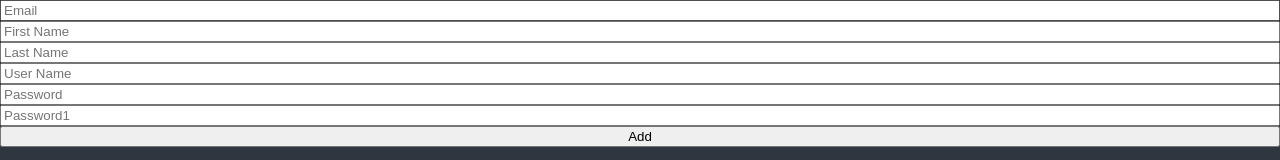
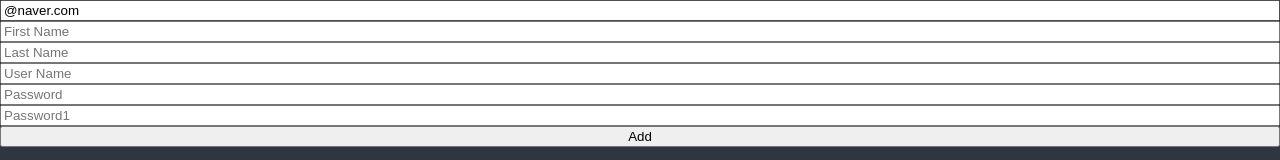
Before and after one commit to dh365x/class-react, a React (Create React App) app: page / in a window 1280 px wide. Shown: the top 160 px of the page. Built offline with nearby package versions, Linux system fonts and the light colour scheme.

Commit message:
StateMGMT, Form Errors

```diff
--- a/src/ToDoList.tsx
+++ b/src/ToDoList.tsx
@@ -1,11 +1,23 @@
 import { useForm } from "react-hook-form";
 
+interface IForm {
+	email: string;
+	firstName: string;
+	lastName: string;
+	username: string;
+	password: string;
+	password1: string;
+}
+
 function ToDoList() {
-	const { register, handleSubmit, formState } = useForm();
+	const {
+		register,
+		handleSubmit,
+		formState: { errors },
+	} = useForm<IForm>({ defaultValues: { email: "@naver.com" } });
 	const onValid = (data: any) => {
 		console.log("data:", data);
 	};
-	console.log("error:", formState.errors);
 
 	return (
 		<div>
@@ -13,23 +25,37 @@
 				style={{ display: "flex", flexDirection: "column" }}
 				onSubmit={handleSubmit(onValid)}
 			>
-				<input {...register("email", { required: true })} placeholder="Email" />
 				<input
-					{...register("firstName", { required: true })}
+					{...register("email", {
+						required: "Email is required",
+						pattern: {
+							value: /^[A-Za-z0-9._%+-]+@naver.com$/,
+							message: "Only naver.com emails allowed",
+						},
+					})}
+					placeholder="Email"
+				/>
+				<span>{errors.email?.message}</span>
+				<input
+					{...register("firstName", { required: "write here" })}
 					placeholder="First Name"
 				/>
+				<span>{errors.firstName?.message}</span>
 				<input
-					{...register("lastName", { required: true })}
+					{...register("lastName", { required: "write here" })}
 					placeholder="Last Name"
 				/>
+				<span>{errors.lastName?.message}</span>
 				<input
-					{...register("userName", { required: true, minLength: 2 })}
+					{...register("username", { required: "write here", minLength: 2 })}
 					placeholder="User Name"
 				/>
+				<span>{errors.username?.message}</span>
 				<input
-					{...register("password", { required: true, minLength: 5 })}
+					{...register("password", { required: "write here", minLength: 5 })}
 					placeholder="Password"
 				/>
+				<span>{errors.password?.message}</span>
 				<input
 					{...register("password1", {
 						required: "Password is required",
@@ -40,6 +66,7 @@
 					})}
 					placeholder="Password1"
 				/>
+				<span>{errors.password1?.message}</span>
 				<button>Add</button>
 			</form>
 		</div>
```
